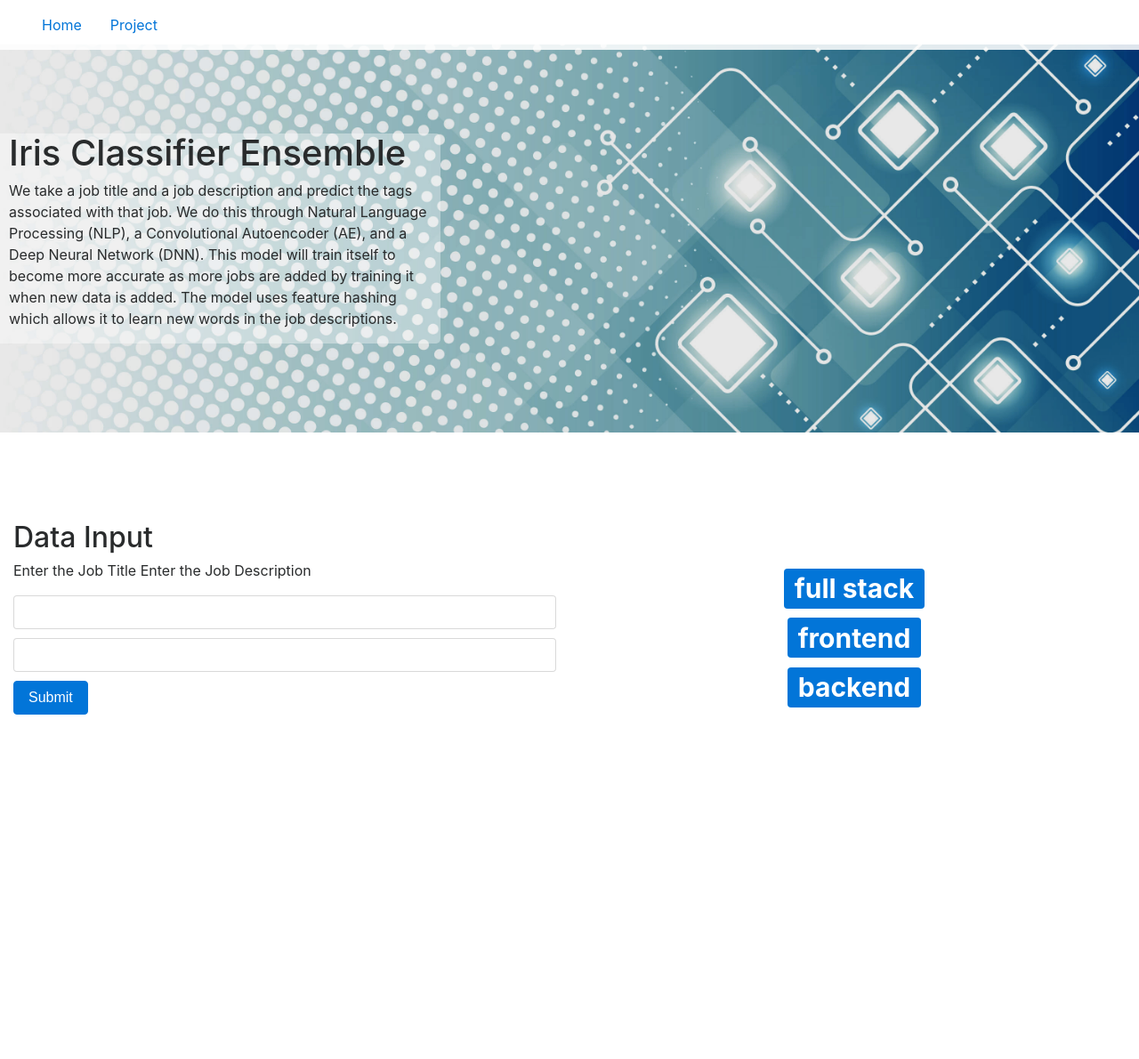
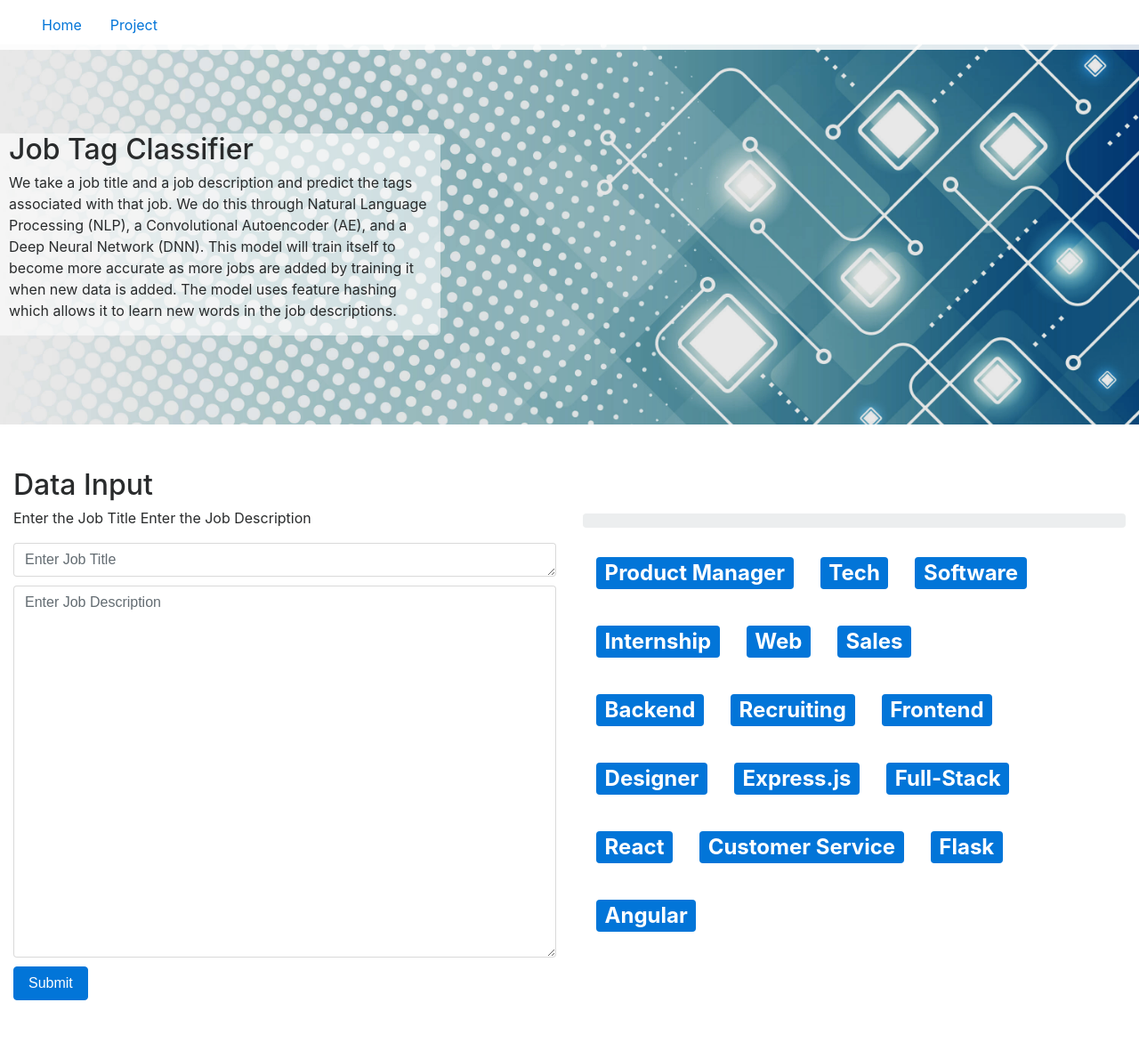
Before and after one commit to mrciolino/portfolio, a Flask app: page /job_tag_classifier in a window 1280 px wide. Shown: the whole page at 89% size. Before the commit the page ends 803 px from the top, so only its background shows below. Run offline with Flask 2, Linux system fonts and the light colour scheme; some libraries are stand-ins or nearby versions.

Commit message:
working home page, job tag, and iris, ready to merge

```diff
--- a/app.py
+++ b/app.py
@@ -2,8 +2,8 @@ from flask import Flask, request, render_template, jsonify
 import sys
 import os
 
-# sys.path.append(os.getcwd() + "/projects/job_tag_classifier")
-# import predict_job_tag
+sys.path.append(os.getcwd() + "/projects/job_tag_classifier")
+import predict_job_tag
 sys.path.append(os.getcwd() + "/projects/iris_classifier")
 from predict_iris import run_iris
 
@@ -40,15 +40,15 @@ def predict_iris():
     return jsonify(result=result)
 
 
-@app.route('/predict_tags', methods=['POST'])
+@app.route('/job_tag_classifier', methods=['POST'])
 def predict_tags():
 
-    app.logger.info('Running Job Tag Classifers')
+    app.logger.info('Running Job Tag Classifer')
     # get the data
     data = request.get_json()
     # convert data into array
     features = [i for i in list(data[0].values())]
-    app.logger.info("Title %s" % features[0])
+    app.logger.info("Title: %s" % features[0])
     # run the prediction and return
     result = predict_job_tag.run_predictions(features)
     app.logger.info(result)
--- a/static/css/style.css
+++ b/static/css/style.css
@@ -26,8 +26,12 @@
     padding-top: 50px;
 }
 
-#social{
-  padding-bottom: 25px;
+#social_buttons {
+    text-align: center;
+}
+
+#social {
+    padding-bottom: 25px;
 }
 
 #spacer {
@@ -39,7 +43,6 @@
 #padding {
     padding: 5px;
 }
-
 
 /* ---------------------------------------------------- */
 /* IRIS PAGE CSS */
@@ -64,5 +67,32 @@
 }
 
 /* ---------------------------------------------------- */
-/* SPALSH PAGE CSS */
+/* JOB TAG PAGE CSS */
 /* ---------------------------------------------------- */
+#JOBTAG_IO {
+    padding-top: 50px;
+    padding-bottom: 50px;
+}
+
+#JOBTAG_Title_Text {
+    top: 0;
+    left: -5px;
+    max-width: 500px;
+    border-radius: 5px;
+    background-color: rgba(255, 255, 255, 0.57);
+}
+
+#JOBTAG_Classes {
+    text-align: center;
+    padding-top: 50px;
+    padding-bottom: 50px;
+}
+
+#JOBTAG_padding {
+    padding: 15px;
+}
+
+.progress.active .progress-bar {
+    -webkit-transition: none !important;
+    transition: none !important;
+}
--- a/static/js/scripts.js
+++ b/static/js/scripts.js
@@ -1,4 +1,6 @@
-// Empty JS for your own code to be here
+// ************* GENERAL *************
+// ************* GENERAL *************
+// ************* GENERAL *************
 
 // scroll to different divs
 $('a[href*="#"]').on('click', function(e) {
@@ -16,8 +18,10 @@ $("a[href='#Header']").click(function() {
 });
 
 // ************* IRIS CLASSIFER *************
+// ************* IRIS CLASSIFER *************
+// ************* IRIS CLASSIFER *************
 // updates one DOM element given its id
-function randomize(id) {
+function randomize_iris(id) {
 
     function getNumber() {
         var max = 5.0; // The minimum number you want
@@ -29,16 +33,16 @@ function randomize(id) {
 }
 
 // updates all DOM elements listed
-function randomize_features() {
+function randomize_iris_features() {
     var features = ["f1", "f2", "f3", "f4"];
     var arrayLength = features.length;
     for (var i = 0; i < arrayLength; i++) {
-        randomize(features[i])
+        randomize_iris(features[i])
     }
 }
 
 // collect the features and ajax to flask
-function submit_features() {
+function submit_iris_features() {
     // grab the values
     var features = [{
         Feature_1: document.getElementById('f1').value,
@@ -52,8 +56,8 @@ function submit_features() {
         url: '/predict_iris',
         data: JSON.stringify(features),
         success: function(data) {
-            display_result(data);
-            display_each(data);
+            display_iris_result(data);
+            display_iris_table(data);
             return data;
         },
         contentType: "application/json",
@@ -64,7 +68,7 @@ function submit_features() {
 }
 
 // display the results of the
-function display_result(data) {
+function display_iris_result(data) {
 
     var result = Object.values(data)[0][0];
 
@@ -83,7 +87,7 @@ function display_result(data) {
     }
 }
 
-function display_each(data) {
+function display_iris_table(data) {
     var result = Object.values(data)[0][1];
     var mydata = [{
             "Name": '<strong>Support Vector Classifier</strong>',
@@ -111,8 +115,52 @@ function display_each(data) {
             "Guess": result[4]
         }
     ]
-    console.log("Hello world!");
     $(function() {
         $('#Iris_Table').bootstrapTable('load', mydata)
-        });
+    });
 }
+
+// ************* JOB TAG CLASSIFER *************
+// ************* JOB TAG CLASSIFER *************
+// ************* JOB TAG CLASSIFER *************
+
+// collect the features and ajax to flask
+function submit_job_tag_features() {
+    // grab the values
+    var features = [{
+        Feature_1: document.getElementById('job_title').value,
+        Feature_2: document.getElementById('job_description').value,
+    }];
+    // fill the progress bar
+    $(".progress-bar").animate({
+        width: "70%"
+    }, 2500);
+    // ajax the JSON to the server
+    $.ajax({
+        type: 'POST',
+        url: '/job_tag_classifier',
+        data: JSON.stringify(features),
+        success: function(data) {
+            display_jobtag_result(data)
+            return data;
+        },
+        contentType: "application/json",
+        dataType: 'json'
+    });
+    // stop link reloading the page
+    event.preventDefault();
+}
+
+function display_jobtag_result(data) {
+
+    function toggle_class(id) {
+        document.getElementById(id).className = "badge badge-success";
+    }
+
+    var result = Object.values(data)[0];
+    var arrayLength = result.length;
+
+    for (var i = 0; i < arrayLength; i++) {
+        toggle_class(result[i])
+    }
+}
--- a/templates/iris.html
+++ b/templates/iris.html
@@ -91,8 +91,8 @@
                         <div id="padding"></div>
                         <input class="form-control" id="f4" rows="1" cols="1" type="number" required="required"></input>
                         <div id="padding"></div>
-                        <button class="btn btn-primary" type="submit" onclick="submit_features()">Submit</button>
-                        <button class="btn btn-primary" type="submit" onclick="randomize_features();">Random</button>
+                        <button class="btn btn-primary" type="submit" onclick="submit_iris_features()">Submit</button>
+                        <button class="btn btn-primary" type="submit" onclick="randomize_iris_features();">Random</button>
                     </div>
                 </p>
             </div>
--- a/templates/jobtag.html
+++ b/templates/jobtag.html
@@ -40,7 +40,7 @@
                         <a class="nav-link" href="{{ url_for('index') }}">Home</a>
                     </li>
                     <li class="nav-item">
-                        <a class="nav-link" href="#Iris_IO">Project</a>
+                        <a class="nav-link" href="#JOBTAG_IO">Project</a>
                     </li>
                 </ul>
             </div>
@@ -48,39 +48,68 @@
     </div>
     <div id="Content" class="container-fluid">
         <div id="Title" class="row">
-            <div id="Iris_Title_Text" class="col-md-12">
-                <h1>
-                    Iris Classifier Ensemble
-                </h1>
+            <div id="JOBTAG_Title_Text" class="col-md-12">
+                <h2>
+                    Job Tag Classifier
+                </h2>
                 <p style="max-width: 500px">
-                  We take a job title and a job description and predict the tags associated with that job. We do this through Natural Language Processing (NLP), a Convolutional Autoencoder (AE), and a Deep Neural Network (DNN). This model will train itself to become more accurate as more jobs are added by training it when new data is added. The model uses feature hashing which allows it to learn new words in the job descriptions.
+                    We take a job title and a job description and predict the tags associated with that job. We do this through Natural Language Processing (NLP), a Convolutional Autoencoder (AE), and a Deep Neural Network (DNN). This model will
+                    train itself to become more accurate as more jobs are added by training it when new data is added. The model uses feature hashing which allows it to learn new words in the job descriptions.
                 </p>
             </div>
         </div>
-        <div id="Iris_IO" class="row">
+        <div id="JOBTAG_IO" class="row">
             <div class="col-md-6">
                 <h2>
                     Data Input
                 </h2>
                 <p>
-                  Enter the Job Title
-                  Enter the Job Description
+                    Enter the Job Title
+                    Enter the Job Description
                 </p>
                 <p>
                     <div class="form-group">
-                        <input class="form-control" id="f1" rows="1" cols="1" required="required"></input>
+                        <textarea class="form-control" id="job_title" rows="1" required="required" placeholder="Enter Job Title"></textarea>
                         <div id="padding"></div>
-                        <input class="form-control" id="f2" rows="20" cols="50" required="required"></input>
+                        <textarea class="form-control" id="job_description" rows="20" required="required" placeholder="Enter Job Description"></textarea>
                         <div id="padding"></div>
-                        <button class="btn btn-primary" type="submit" onclick="submit_features()">Submit</button>
+                        <button class="btn btn-primary" type="submit" onclick="submit_job_tag_features()">Submit</button>
                     </div>
                 </p>
             </div>
-            <div class="col-md-6">
-                <div id="Iris_Classes">
-                    <h1> <span id="Setosa" class="badge badge-primary">full stack</span></h1>
-                    <h1> <span id="Versicolour" class="badge badge-primary">frontend</span></h1>
-                    <h1> <span id="Virginica" class="badge badge-primary">backend</span></h1>
+            <div id="JOBTAG_Classes" class="col-md-6">
+                <div class="progress progress-striped active">
+                    <div class="progress-bar progress-bar-success" style="width:0%"></div>
+                </div>
+                <div id=JOBTAG_padding>
+                    <div class=row>
+                        <h2 id="JOBTAG_padding"> <span id="Product Manager" class="badge badge-primary">Product Manager</span></h2>
+                        <h2 id="JOBTAG_padding"> <span id="Tech" class="badge badge-primary">Tech</span></h2>
+                        <h2 id="JOBTAG_padding"> <span id="Software" class="badge badge-primary">Software</span></h2>
+                    </div>
+                    <div class=row>
+                        <h2 id="JOBTAG_padding"> <span id="Internship" class="badge badge-primary">Internship</span></h2>
+                        <h2 id="JOBTAG_padding"> <span id="Web" class="badge badge-primary">Web</span></h2>
+                        <h2 id="JOBTAG_padding"> <span id="Sales" class="badge badge-primary">Sales</span></h2>
+                    </div>
+                    <div class=row>
+                        <h2 id="JOBTAG_padding"> <span id="Backend" class="badge badge-primary">Backend</span></h2>
+                        <h2 id="JOBTAG_padding"> <span id="Recruiting" class="badge badge-primary">Recruiting</span></h2>
+                        <h2 id="JOBTAG_padding"> <span id="Frontend" class="badge badge-primary">Frontend</span></h2>
+                    </div>
+                    <div class=row>
+                        <h2 id="JOBTAG_padding"> <span id="Designer" class="badge badge-primary">Designer</span></h2>
+                        <h2 id="JOBTAG_padding"> <span id="Express" class="badge badge-primary">Express.js</span></h2>
+                        <h2 id="JOBTAG_padding"> <span id="Full-Stack" class="badge badge-primary">Full-Stack</span></h2>
+                    </div>
+                    <div class=row>
+                        <h2 id="JOBTAG_padding"> <span id="React" class="badge badge-primary">React</span></h2>
+                        <h2 id="JOBTAG_padding"> <span id="Customer Service" class="badge badge-primary">Customer Service</span></h2>
+                        <h2 id="JOBTAG_padding"> <span id="Flask" class="badge badge-primary">Flask</span></h2>
+                    </div>
+                    <div class=row>
+                        <h2 id="JOBTAG_padding"> <span id="Angular" class="badge badge-primary">Angular</span></h2>
+                    </div>
                 </div>
             </div>
         </div>
```
Also changed, not shown: projects/job_tag_classifier/predict_job_tag.py (+8 -8 lines), templates/index.html (+8 -5 lines).
